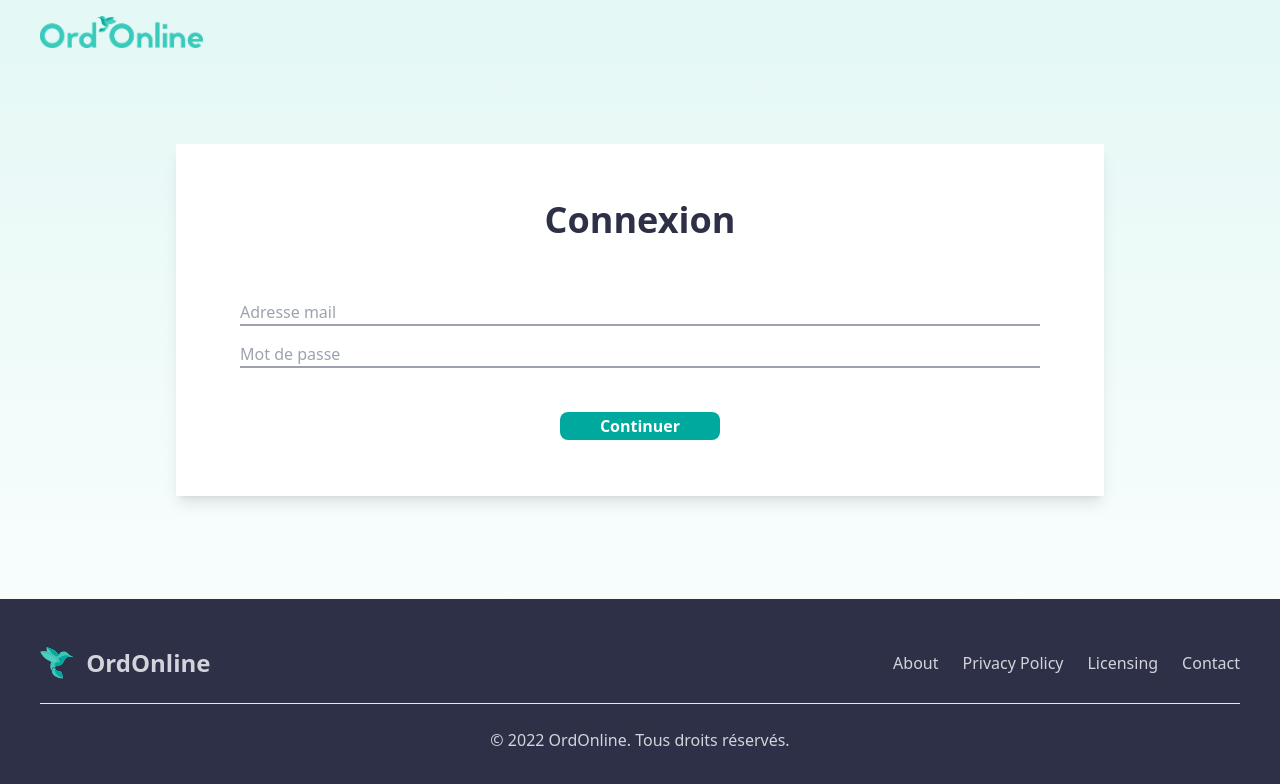
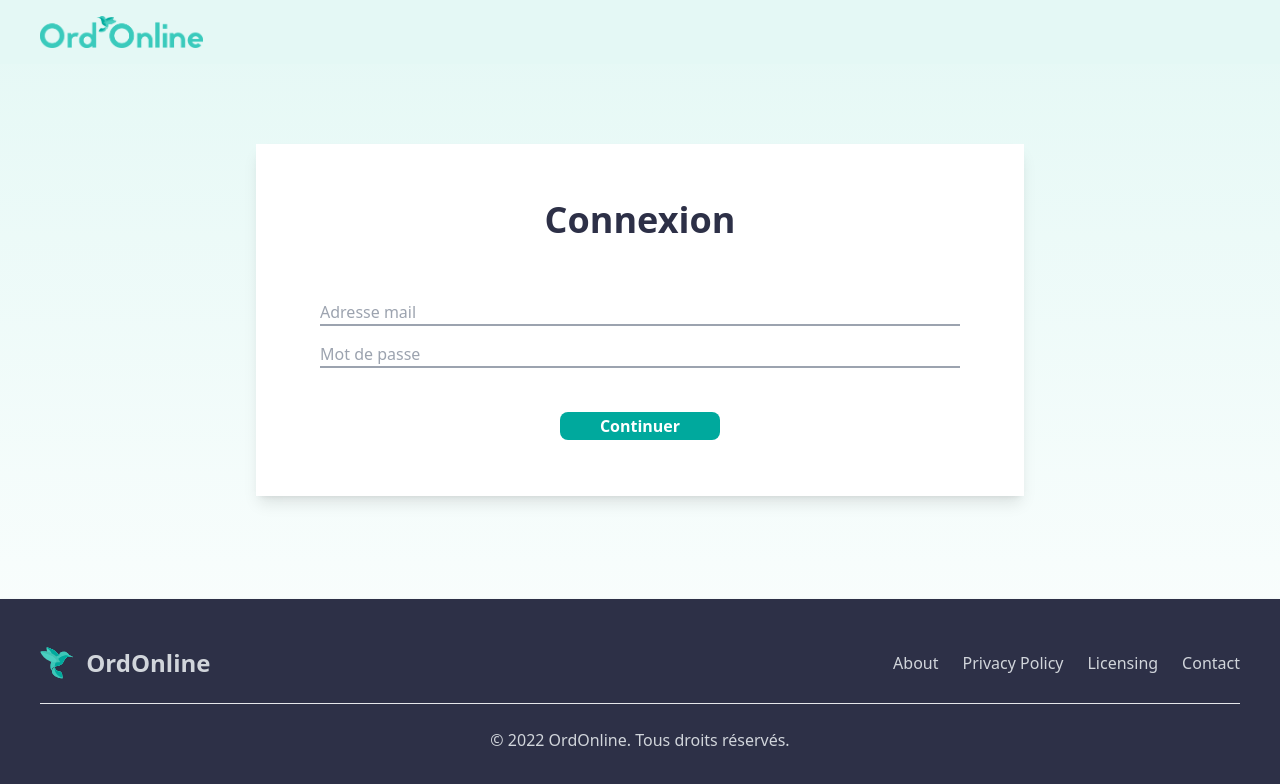
Before and after one commit to AurelDP/OrdOnline, a Vue app in the folder client/: page /signIn in a window 1280 px wide. Shown: the top 784 px of the page. Built offline with nearby package versions, Linux system fonts and the light colour scheme.

Commit message:
[Update] Whiteboard size for login page

```diff
--- a/client/src/views/LoginView.vue
+++ b/client/src/views/LoginView.vue
@@ -1,15 +1,18 @@
 <template>
   <AdaptFooterBackground :backgroundGradient="true">
     <Navbar/>
+    <div class="flex justify-center">
       <WhiteBoard
           title="Connexion"
           :button1="true"
           :class1="'ord-button-green hover:ord-button-green-hover'"
           :text1="'Continuer'"
           :src1="'/'"
+          class="md:max-w-150"
       >
         <LoginForm/>
       </WhiteBoard>
+    </div>
   </AdaptFooterBackground>
 </template>
 
@@ -26,5 +29,9 @@ export default {
 </script>
 
 <style scoped>
-
+@media (min-width: 758px) {
+  .md\:max-w-150 {
+    max-width: 70rem;
+  }
+}
 </style>
```
Lines whose indentation alone changed are shown as unchanged.
